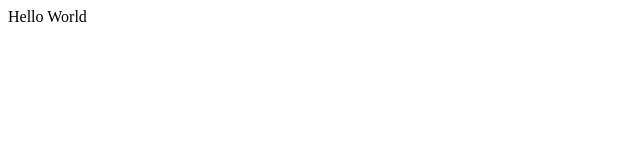
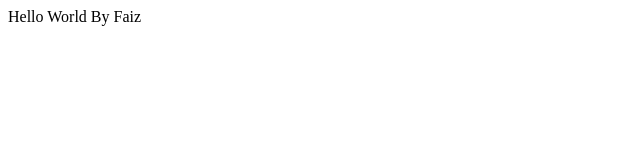
Before and after one commit to faiz260/GitHubPractice, a plain HTML site: page index.html in a window 1280 px wide. Shown: the full height of the page, 0-640 px from the left. Drawn offline with Linux system fonts and the light colour scheme.

Commit message:
index.html updated

```diff
--- a/index.html
+++ b/index.html
@@ -6,6 +6,6 @@
     <title>Document</title>
 </head>
 <body>
-    Hello World
+    Hello World By Faiz
 </body>
 </html>
```
